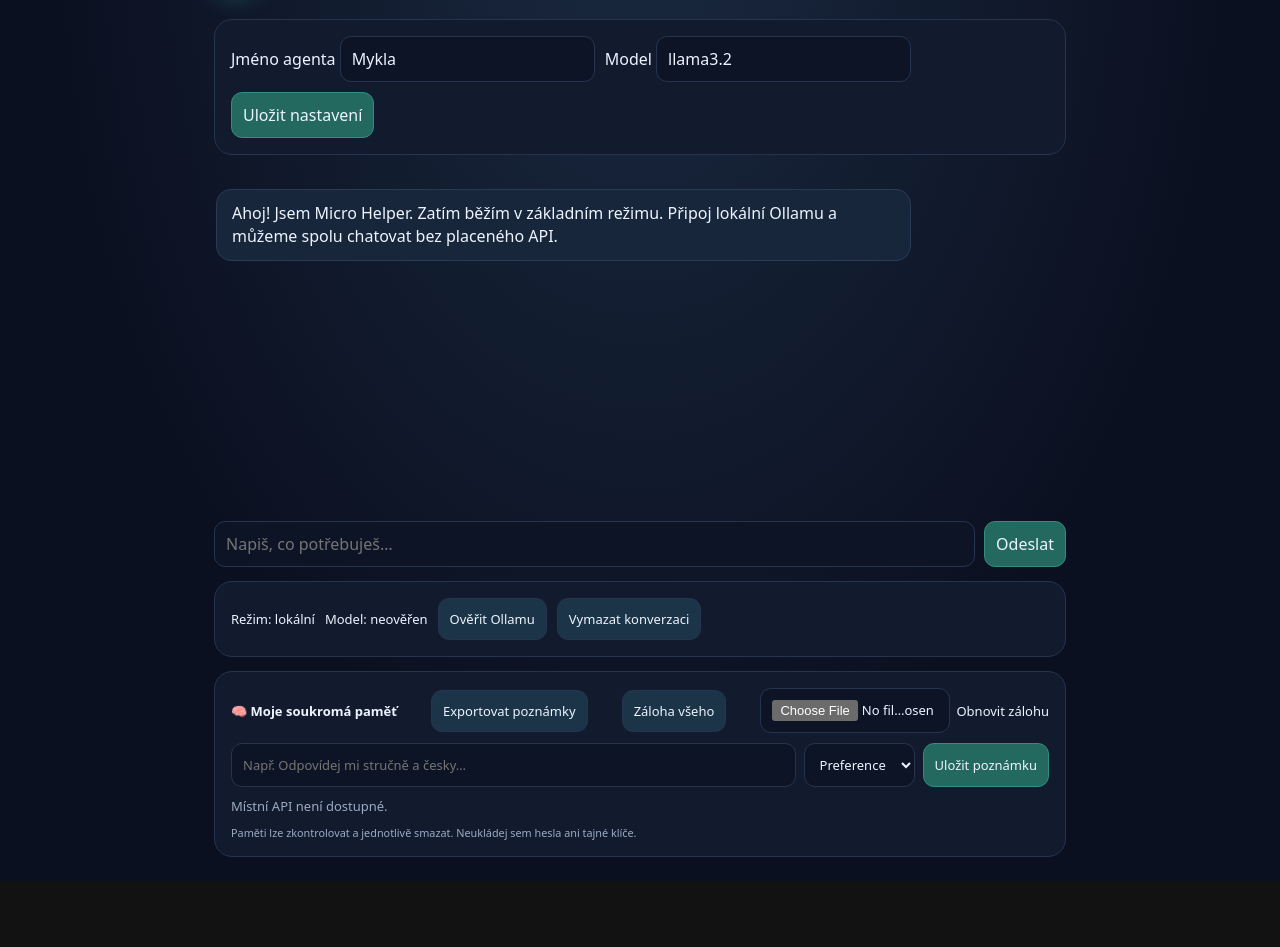
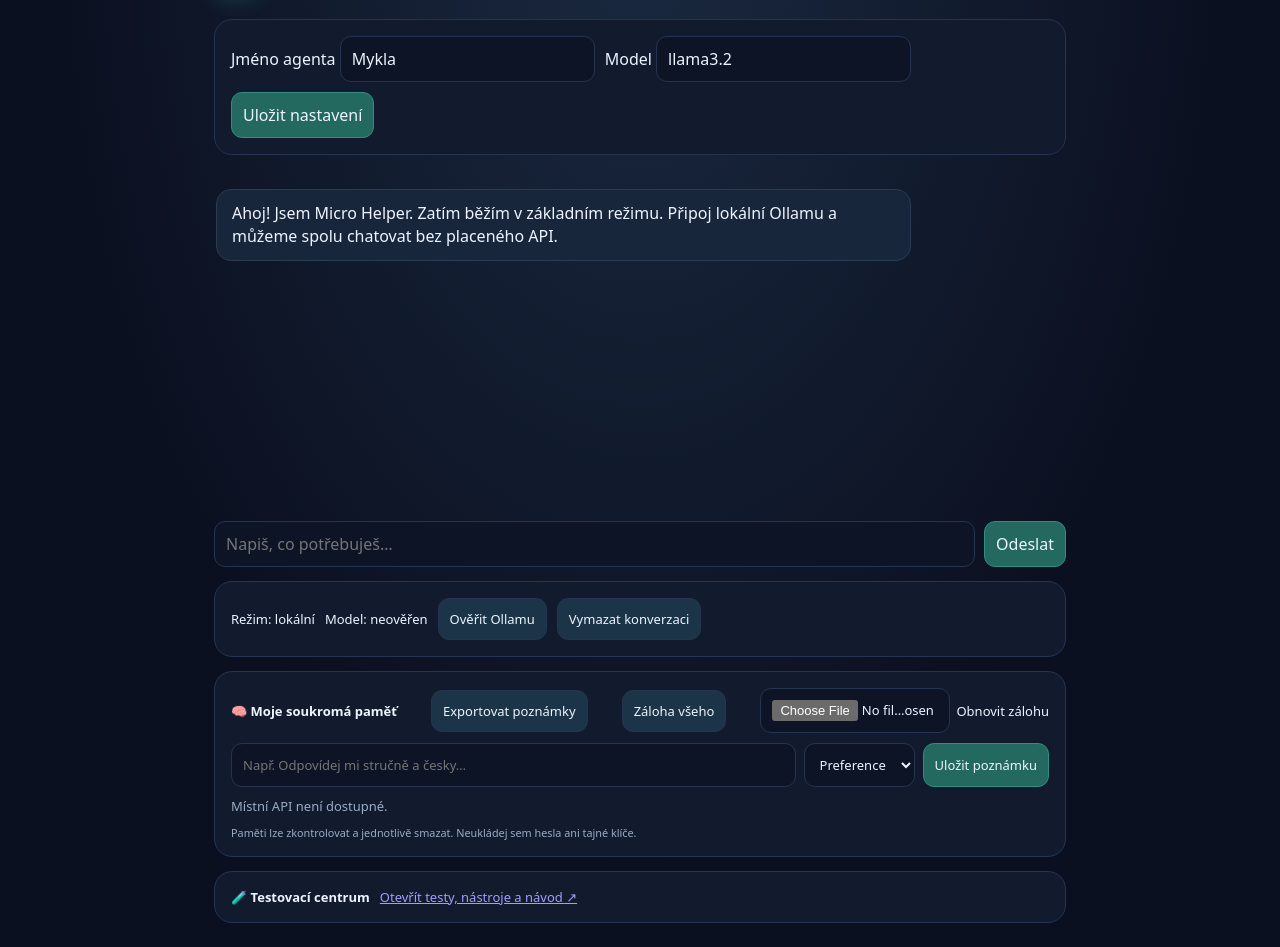
Before and after one commit to dominixe2/springtrap-, a plain HTML site: page src/micro_helper/static/index.html in a window 1280 px wide. Shown: the part 91-1038 px from the top of the page. Before the commit the page ends 972 px from the top, so only its background shows below. Drawn offline with Linux system fonts and the light colour scheme; no server answers.

Commit message:
Link in-app testing center

```diff
--- a/src/micro_helper/static/index.html
+++ b/src/micro_helper/static/index.html
@@ -25,7 +25,7 @@ form{display:flex;gap:9px;margin-top:12px}form input{flex:1}.settings{margin-top
 <form id="chat"><input id="prompt" autocomplete="off" placeholder="Napiš, co potřebuješ…" required><button class="primary">Odeslat</button></form>
 <section class="settings"><span>Režim: lokální</span><span id="modelState">Model: neověřen</span><button id="check">Ověřit Ollamu</button><button id="clear">Vymazat konverzaci</button></section>
 <section class="settings" style="align-items:stretch;flex-direction:column"><div style="display:flex;align-items:center;justify-content:space-between;gap:10px;flex-wrap:wrap"><strong>🧠 Moje soukromá paměť</strong><button id="exportMemory" type="button">Exportovat poznámky</button><button id="exportBackup" type="button">Záloha všeho</button><label style="display:inline-flex;gap:6px;align-items:center"><input id="importBackup" type="file" accept="application/json,.json" style="max-width:190px;flex:none">Obnovit zálohu</label></div><form id="memoryForm" style="display:flex;gap:8px;flex-wrap:wrap;margin:0"><input id="memoryText" maxlength="1000" placeholder="Např. Odpovídej mi stručně a česky…" aria-label="Nová poznámka do paměti" required><select id="memoryCategory" aria-label="Kategorie paměti"><option value="preference">Preference</option><option value="project">Projekt</option><option value="context">Kontext</option><option value="goal">Cíl</option></select><button class="primary" type="submit">Uložit poznámku</button></form><div id="memoryList" class="muted" aria-live="polite">Načítám paměť…</div><small>Paměti lze zkontrolovat a jednotlivě smazat. Neukládej sem hesla ani tajné klíče.</small></section>
-</main>
+<section class="settings"><strong>🧪 Testovací centrum</strong><a href="/static/test-center.html">Otevřít testy, nástroje a návod ↗</a></section></main>
 <script>
 if ("serviceWorker" in navigator) { window.addEventListener("load", () => navigator.serviceWorker.register("/service-worker.js").catch(() => {})); }
 (()=>{
```
